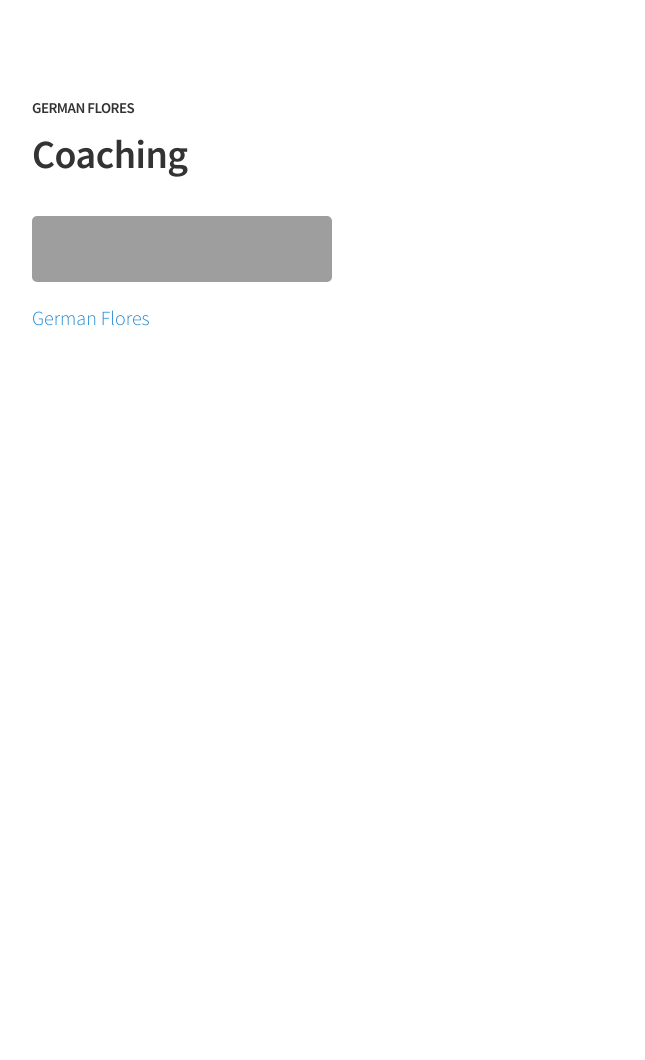
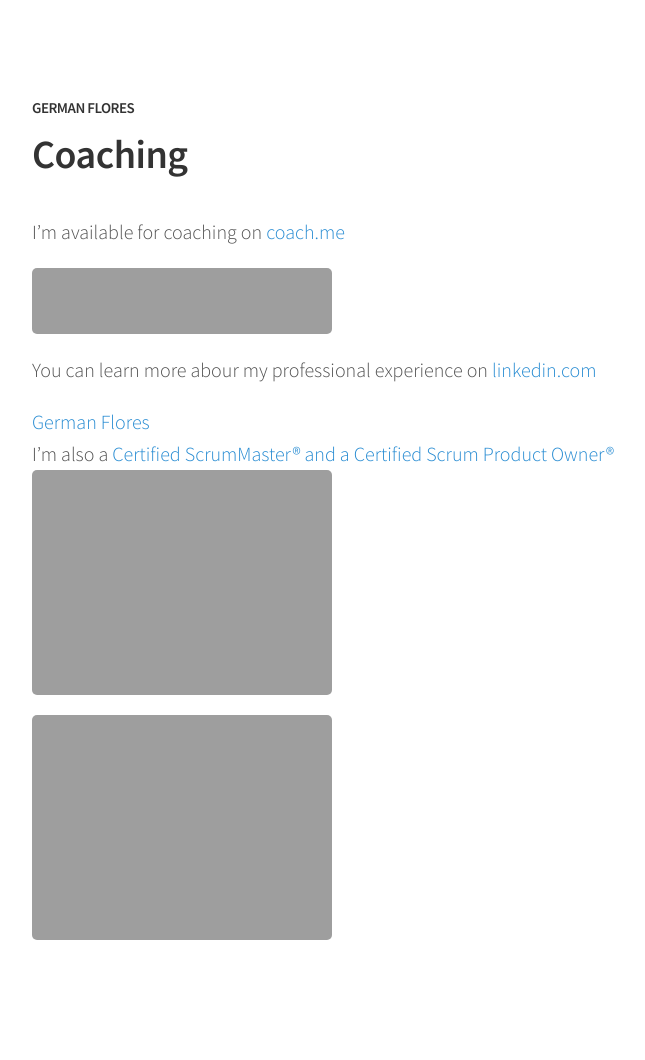
Before and after one commit to germanflores/German, a Jekyll site: the page built from coaching.md, in a window 1280 px wide. Shown: the whole page, without its empty margins (248-893 px from the left). Built offline with Jekyll 4.4.1, drawn with Linux system fonts in a browser that asks for light colours; before the commit the page ends 900 px from its top, so only the background shows below that; grey boxes are pictures that could not be loaded.

Commit message:
Mirroring from Micro.blog.

```diff
--- a/coaching.md
+++ b/coaching.md
@@ -4,8 +4,17 @@ permalink: "/coaching/"
 layout: page
 order: 1
 navigation: true
-date: 2018-08-03 11:53:04 -0600
+date: 2018-12-04 09:18:46 -0600
 ---
+I'm available for coaching on <a href="https://www.coach.me/germanflores?ref=bvjvZ">coach.me</a>
+
 <a style="border: none; padding: 0;" href="https://www.coach.me/germanflores?ref=bvjvZ"><img alt="Get coached on Coach.me" src=" https://s3.amazonaws.com/com.lift.assets/images/coach-badge-blue-300x60.png" width="300" height="60" style="border: none; margin: 0;"/></a>
 
+You can learn more abour my professional experience on <a href='https://www.linkedin.com/in/germanflores?trk=profile-badge'>linkedin.com</a>
+
 <div class="LI-profile-badge"  data-version="v1" data-size="large" data-locale="en_US" data-type="horizontal" data-theme="light" data-vanity="germanflores"><a class="LI-simple-link" href='https://www.linkedin.com/in/germanflores?trk=profile-badge'>German Flores</a></div>
+
+I'm also a <a href="https://www.scrumalliance.org/community/profile/gflores3">Certified ScrumMaster® and a Certified Scrum Product Owner®</a>
+<img src="https://germanflores.com/uploads/2018/841ef27189.jpg" width="300" height="300" />
+
+<img src="https://germanflores.com/uploads/2018/f5bf51e240.jpg" width="300" height="300" />
```
